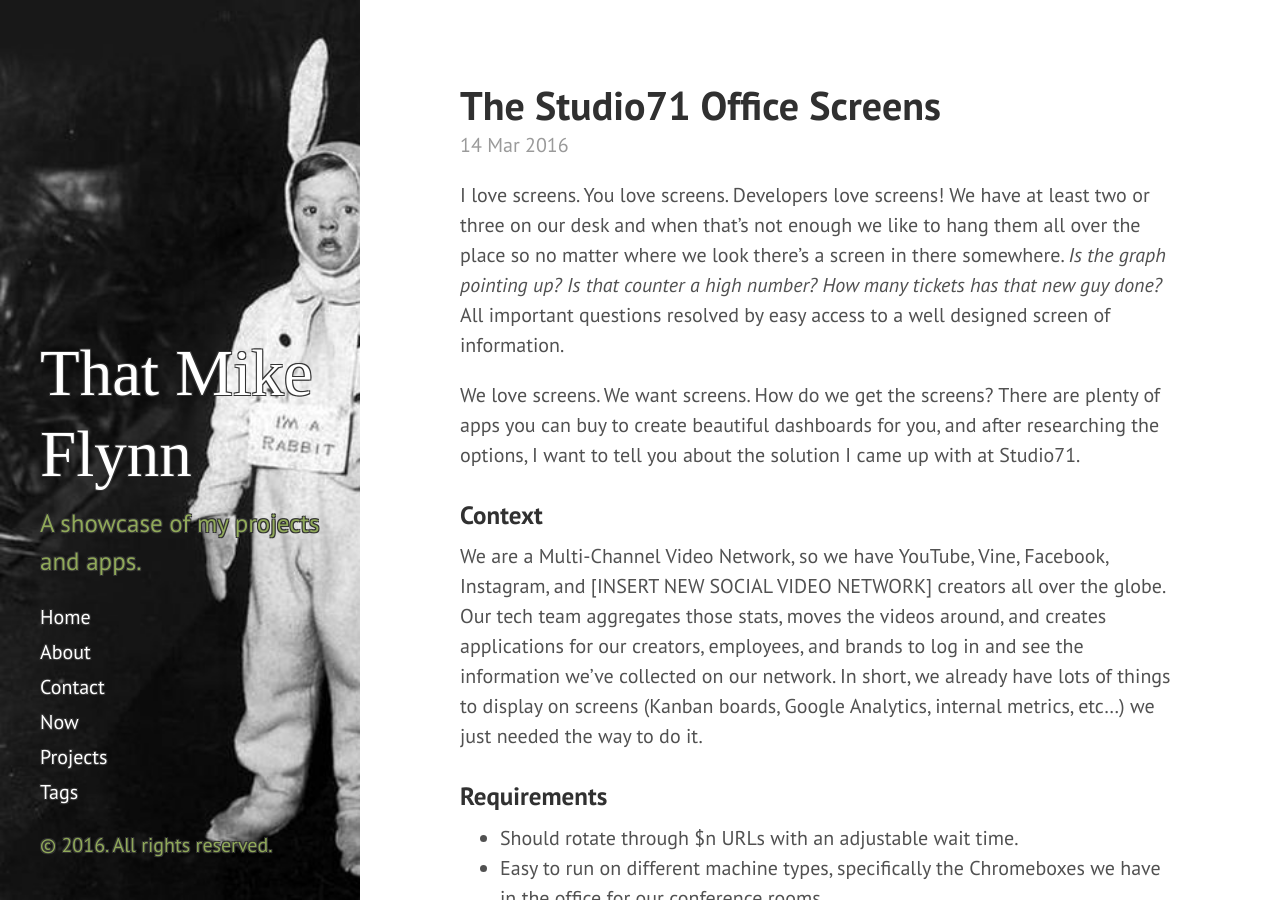
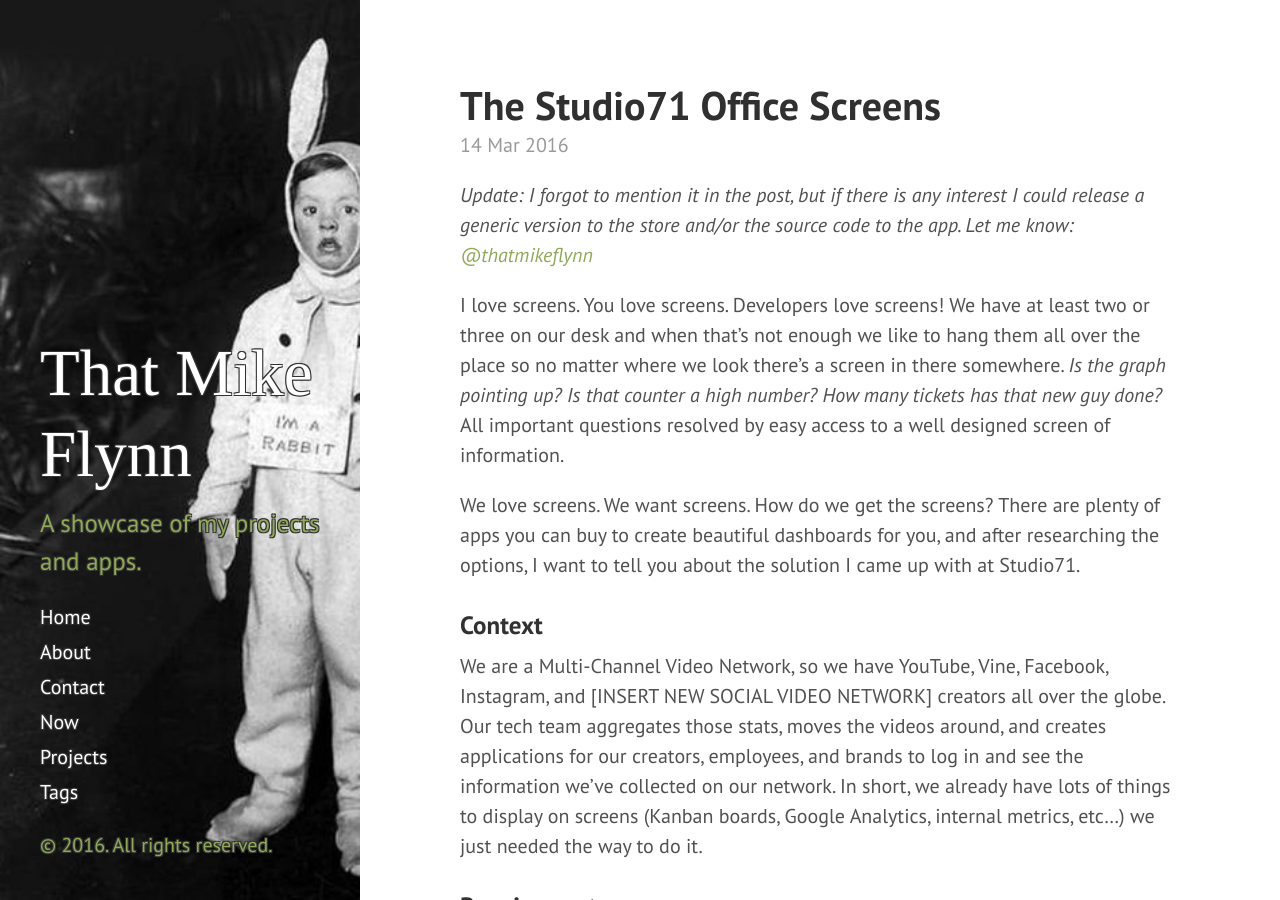
Before and after one commit to mikeflynn/thatmikeflynn.com-archive, a Jekyll site: the page built from _posts/2016-03-14-the-studio71-office-screens.md, in a window 1280 px wide and 900 px high. Built offline with Jekyll 4.4.1, drawn with Linux system fonts in a browser that asks for light colours; nearby versions of some CDN libraries; some web fonts are replaced.

Commit message:
Added update to office screens post.

```diff
--- a/_posts/2016-03-14-the-studio71-office-screens.md
+++ b/_posts/2016-03-14-the-studio71-office-screens.md
@@ -5,6 +5,8 @@
 - Technology
 - Studio71
 ---
+
+_Update: I forgot to mention it in the post, but if there is any interest I could release a generic version to the store and/or the source code to the app. Let me know: [@thatmikeflynn](http://twitter.com/thatmikeflynn)_
 
 I love screens. You love screens. Developers love screens! We have at least two or three on our desk and when that's not enough we like to hang them all over the place so no matter where we look there's a screen in there somewhere. _Is the graph pointing up?_ _Is that counter a high number?_ _How many tickets has that new guy done?_ All important questions resolved by easy access to a well designed screen of information.
 
```
